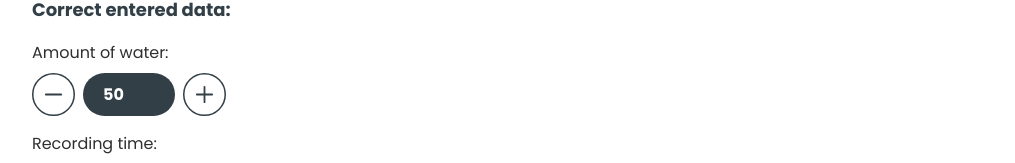
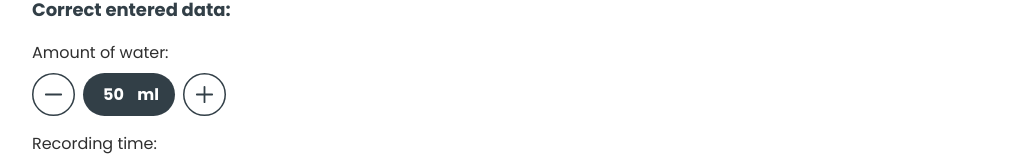
Before and after one commit to sudeepbanerjeechopra/project-aqua-track, a React (Vite) app: page / in a window 1280 px wide. Shown: the part 622-785 px from the top of the page, without its empty margins (8-1023 px from the left). Built offline with nearby package versions, Linux system fonts and the light colour scheme; no server answers.

Commit message:
Changes WaterForm.jsx

```diff
--- a/src/components/WaterForm/WaterForm.jsx
+++ b/src/components/WaterForm/WaterForm.jsx
@@ -9,10 +9,10 @@ import toast from 'react-hot-toast';
 const schemaWater = yup.object().shape({
     waterAmount: yup.number()
     .required('Please enter the amount of water.'),
-    time: yup.string('Please select recording time.')
-    .required(),
-    keyboardAmount: yup.number('Please enter the value of water used.')
-    .required()
+    time: yup.string()
+    .required('Please select recording time.'),
+    keyboardAmount: yup.number()
+    .required('Please enter the value of water used.')
 });
 
 
@@ -105,6 +105,7 @@ const decrementWater = () => {
                     value={getValues('waterAmount')}
                     readOnly
                           />
+                    <span className={style.mlLabel}>ml</span>
             <svg className={style.iconOperator} onClick={incrementWater}>
                 <use className={style.icon} xlinkHref={`${sprite}#plus-modal`} />
             </svg>
@@ -114,7 +115,7 @@ const decrementWater = () => {
       </div>
 
       <div className={style.timeWaterForm}>
-         <label className={style.itemWaterForm}>
+         <label>
             <span className={style.spanFormWater}>Recording time:</span>
                     <input
                     className={style.inputWaterForm}
@@ -128,14 +129,14 @@ const decrementWater = () => {
       </div>
 
       <div className={style.enterWaterForm}>
-        <label className={style.itemWaterForm}>
+        <label>
             <span className={style.spanFormWater}>Enter the value of the water used:</span>
                     <input
                     className={style.inputWaterForm}
                     type="number"
                     {...register('keyboardAmount', { required: true })}
                     onChange={(e) => setValue('waterAmount', e.target.value)}
-                    />
+                      />
         </label>
         <p>{errors.keyboardAmount?.message}</p>
        </div>
--- a/src/components/WaterForm/WaterForm.module.css
+++ b/src/components/WaterForm/WaterForm.module.css
@@ -26,6 +26,7 @@ input[type="time"]::-webkit-calendar-picker-indicator {
 }
 
 .inputAddWater {
+    position: relative;
     max-width: 88px;
     height: 40px;
     width: 100%;
@@ -40,8 +41,21 @@ input[type="time"]::-webkit-calendar-picker-indicator {
     padding: 11px 20px;
 }
 
+.mlLabel {
+    position: absolute;
+    top: 50%;
+    right: 58%;
+    font-weight: 700;
+    font-size: 14px;
+    line-height: 1.2;
+    transform: translateY(-50%);
+    color: var(--white);
+    font-size: 14px;
+}
+
 .waterAmountInputContainer {
     display: flex;
+    position: relative;
     gap: 8px;
     margin-right: auto;
 }
@@ -91,7 +105,12 @@ input[type="time"]::-webkit-calendar-picker-indicator {
     cursor: pointer;
 }
 
- /* @media (width >=320px) and (width < 767px) {} */
+ @media (width >=320px) and (width < 767px) {
+    .mlLabel {
+            right: 61%;
+
+        }
+ }
 
         /* починаючи з 768px */
 @media (768px <=width) {
@@ -122,6 +141,13 @@ input[type="time"]::-webkit-calendar-picker-indicator {
         height: 43px;
         font-size: 16px;
         line-height: 1.3;
+    }
+
+    .mlLabel {
+        right: 71%;
+        font-size: 16px;
+        line-height: 1.3;
+        transform: translateY(-50%);
     }
 
     .waterAmountInputContainer {
```
